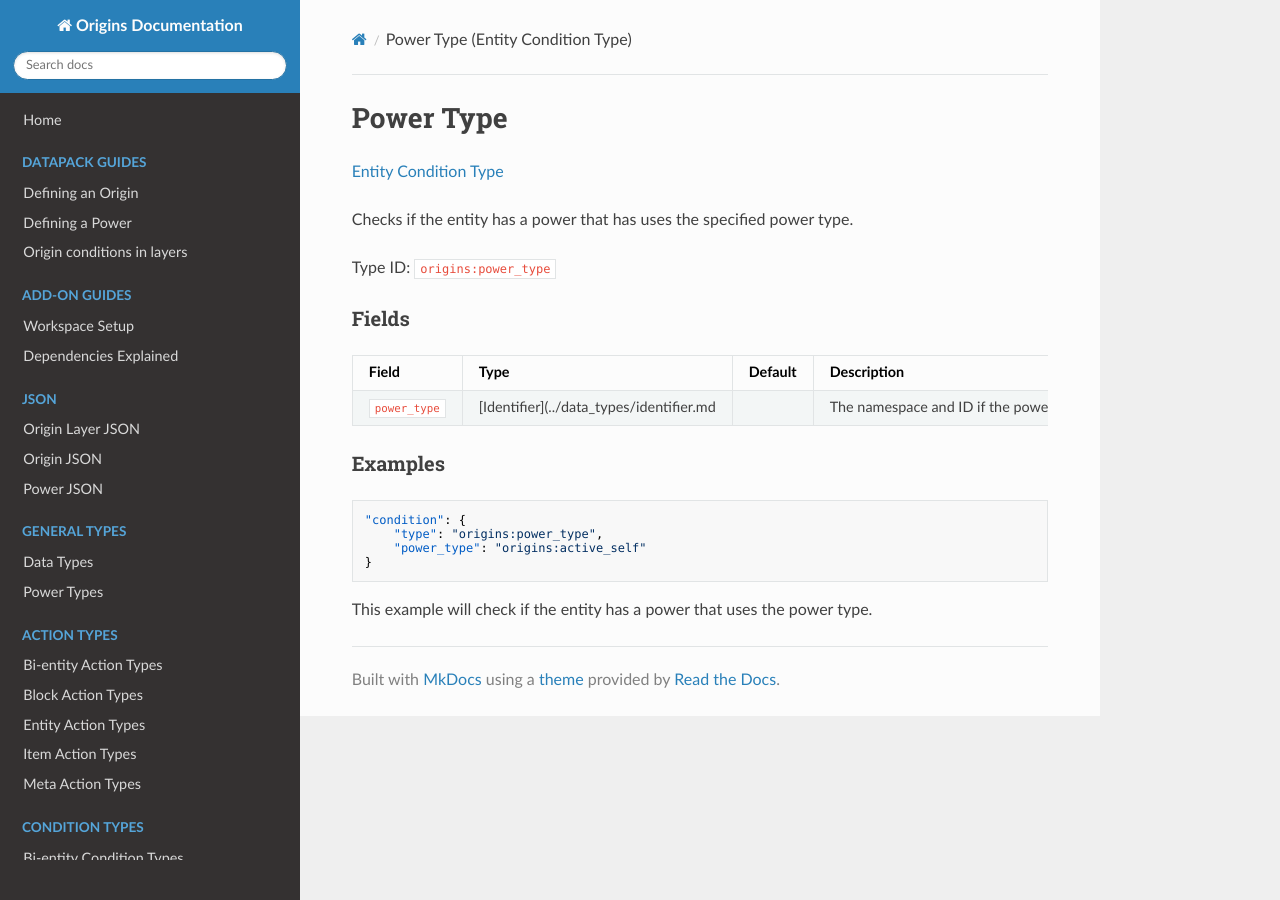
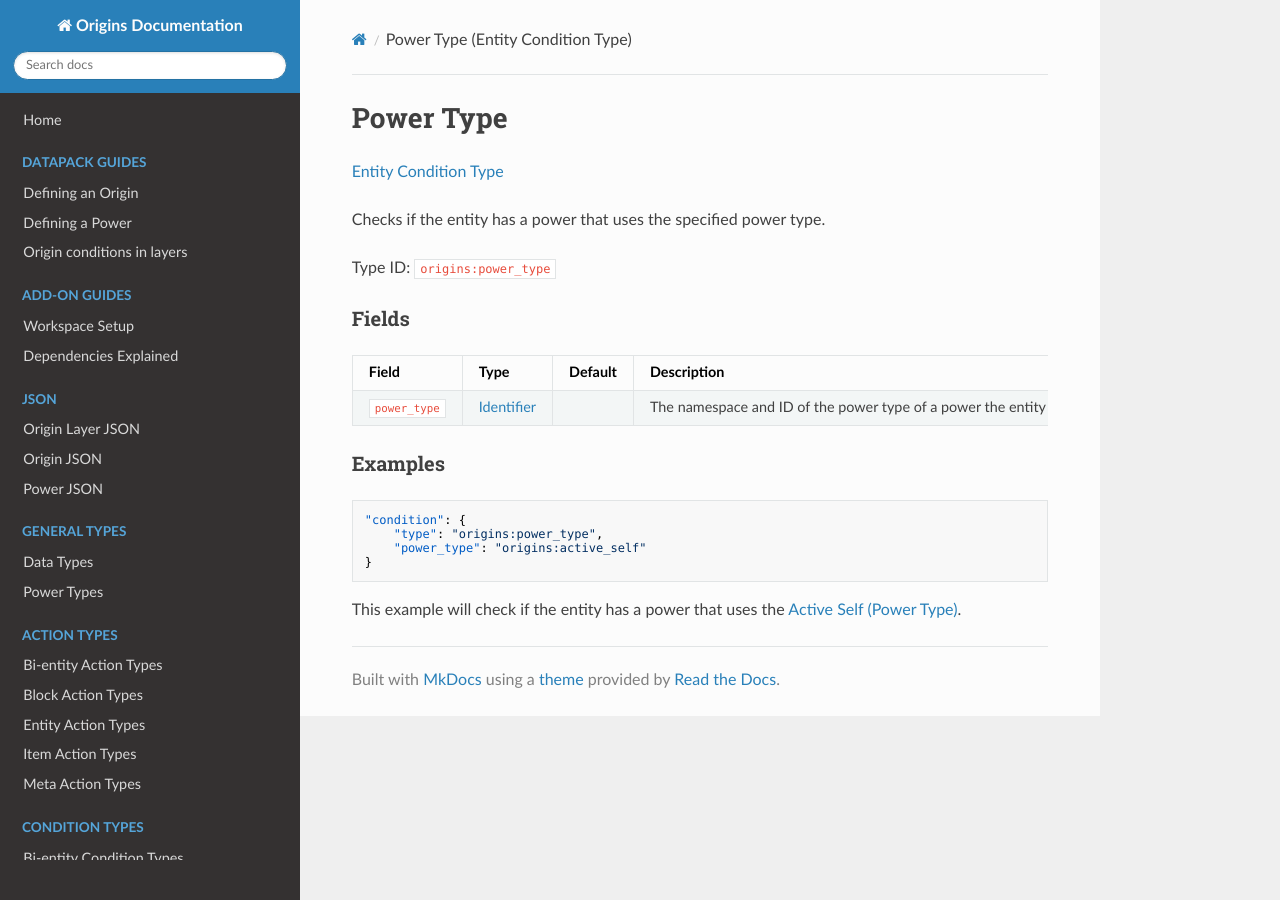
Before and after one commit to apace100/origins-docs, an MkDocs documentation site: the page built from docs/types/entity_condition_types/power_type.md, in a window 1280 px wide. Built offline with MkDocs 1.6.1, drawn with Linux system fonts in a browser that asks for light colours; nearby versions of some CDN libraries.

Commit message:
Updated `power_type.md` (Entity Condition Type)
Fixed broken reference link, and tweaked the descriptions for the entity condition type

````diff
--- a/docs/types/entity_condition_types/power_type.md
+++ b/docs/types/entity_condition_types/power_type.md
@@ -16,7 +16,7 @@ Type ID: `origins:power_type`
 
 Field | Type | Default | Description
 ------|------|---------|------------
-`power_type` | [Identifier](../data_types/identifier.md | | The namespace and ID if the power type that you would check the power type of.
+`power_type` | [Identifier](../data_types/identifier.md) | | The namespace and ID of the power type of a power the entity has.
 
 
 ### Examples
@@ -28,4 +28,4 @@ Field | Type | Default | Description
 }
 ```
 
-This example will check if the entity has a power that uses the power type.
+This example will check if the entity has a power that uses the [Active Self (Power Type)](../power_types/active_self.md).
````
Also changed, not shown: other parts of docs/types/entity_condition_types/power_type.md (+1 -1 lines).
